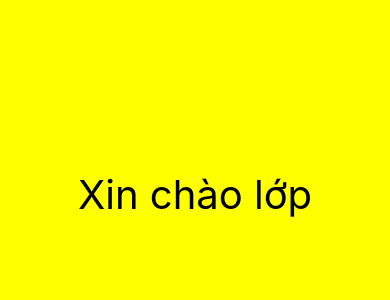
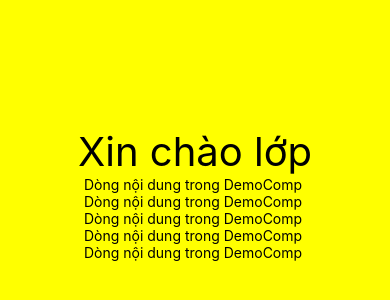
Before and after one commit to snvn1511/01-hello-CP17305, a React Native app: screen / in a window 390 px wide. Shown: the part 228-528 px from the top of the page. Built offline with nearby package versions, Linux system fonts and the light colour scheme.

Commit message:
demo comp

```diff
--- a/App.js
+++ b/App.js
@@ -1,11 +1,18 @@
 import { StatusBar } from 'expo-status-bar';
 import { StyleSheet, Text, View } from 'react-native';
+import DemoComp from './components/DemoComp';
+
 
 export default function App() {
   return (
     <View style={styles.container}>
       <Text style={{fontSize:40}}>Xin chào lớp</Text>
       <StatusBar style="auto" />
+      <DemoComp />
+      <DemoComp />
+      <DemoComp />
+      <DemoComp />
+      <DemoComp />
     </View>
   );
 }
--- a/components/DemoComp.js
+++ b/components/DemoComp.js
@@ -0,0 +1,12 @@
+import React from 'react';
+import { View, Text } from 'react-native';
+
+const DemoComp = () => {
+    return (
+        <View>
+            <Text>Dòng nội dung trong DemoComp </Text>
+        </View>
+    );
+}
+
+export default DemoComp;
```
